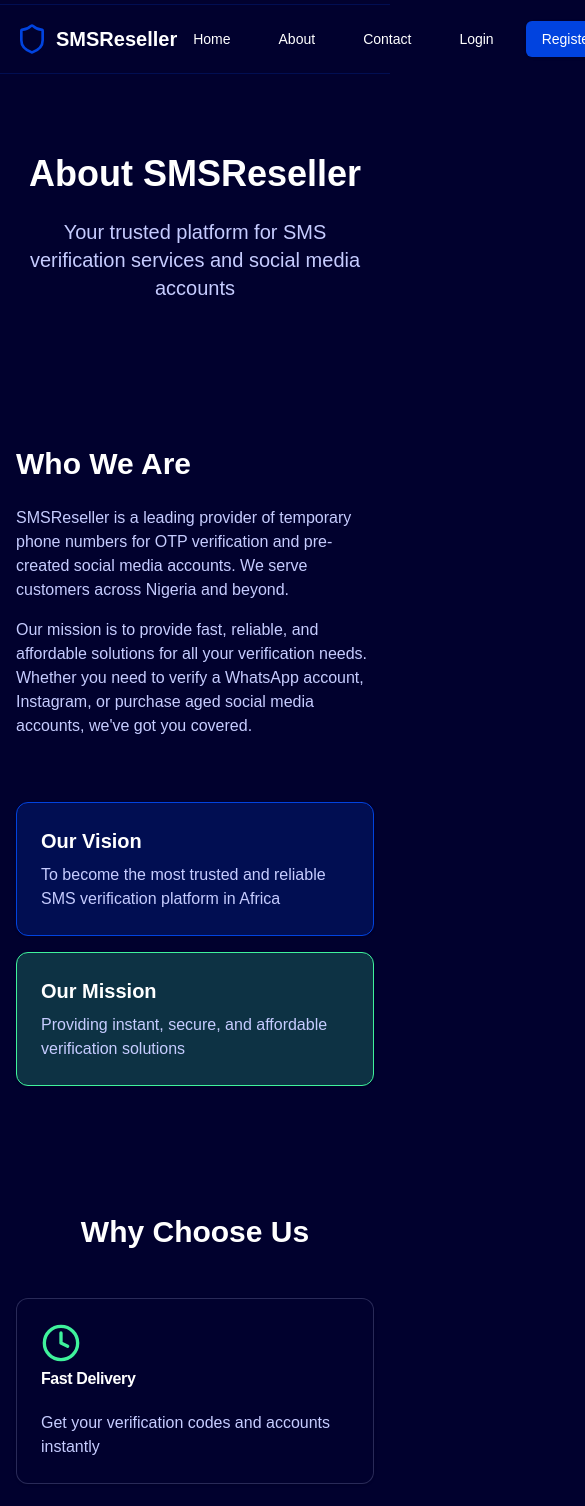
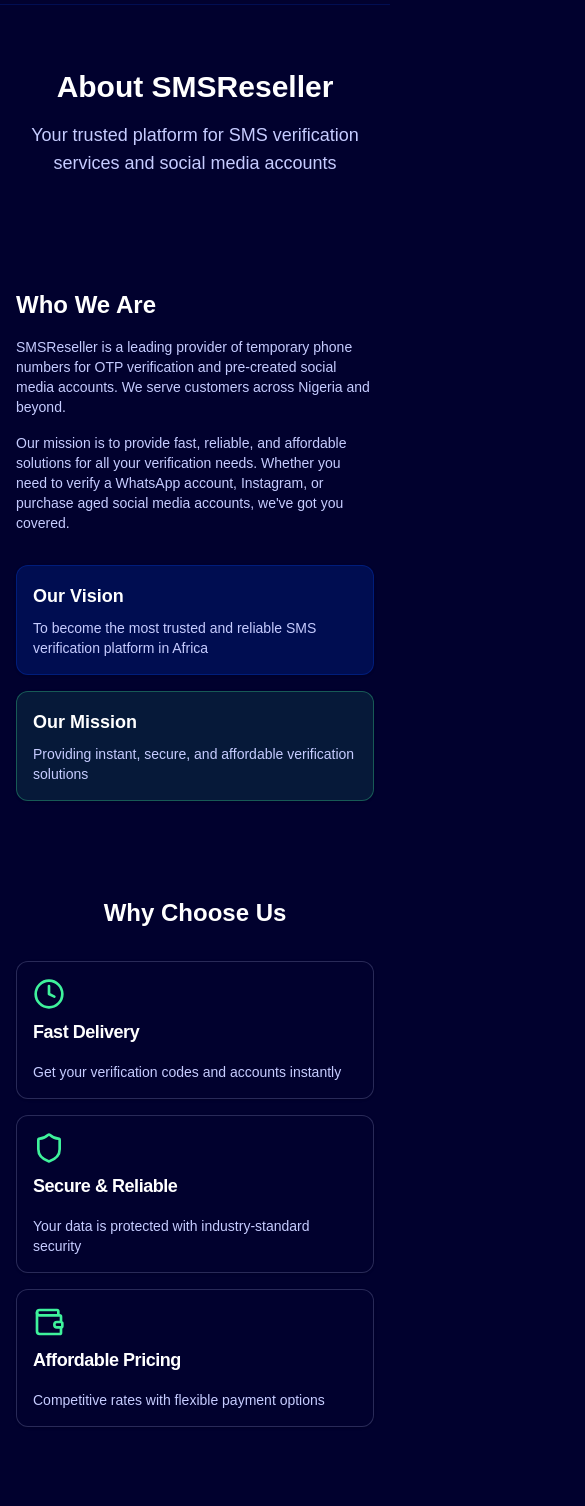
Before and after one commit to RealCraftbot/sms-platform, a Next.js app: page /about in a window 390 px wide. Shown: the part 60-1566 px from the top of the page, 585 px wide, since content can reach past the window. Built offline with nearby package versions, Linux system fonts and the light colour scheme; a web font is replaced by a local one.

Commit message:
fix: Remove duplicate headers from about/contact pages, add mobile responsive

```diff
--- a/src/app/about/page.tsx
+++ b/src/app/about/page.tsx
@@ -3,77 +3,50 @@
 import Link from "next/link"
 import { Button } from "@/components/ui/button"
 import { Card, CardContent, CardDescription, CardHeader, CardTitle } from "@/components/ui/card"
-import { Shield, MessageSquare, CreditCard, Wallet, Mail, Phone, MapPin, Clock } from "lucide-react"
+import { Shield, MessageSquare, CreditCard, Wallet, Clock, ArrowRight } from "lucide-react"
 
 export default function AboutPage() {
   return (
-    <div className="min-h-screen">
-      <header className="border-b border-primary/20 bg-navy">
-        <div className="container mx-auto px-4 py-4 flex items-center justify-between">
-          <div className="flex items-center gap-2">
-            <Shield className="h-8 w-8 text-primary-blue" />
-            <span className="text-xl font-bold text-white">SMSReseller</span>
-          </div>
-          <nav className="flex items-center gap-4">
-            <Link href="/">
-              <Button variant="ghost" className="text-white">Home</Button>
-            </Link>
-            <Link href="/about">
-              <Button variant="ghost" className="text-white">About</Button>
-            </Link>
-            <Link href="/contact">
-              <Button variant="ghost" className="text-white">Contact</Button>
-            </Link>
-            <Link href="/login">
-              <Button variant="ghost" className="text-white">Login</Button>
-            </Link>
-            <Link href="/register">
-              <Button>Register</Button>
-            </Link>
-          </nav>
-        </div>
-      </header>
-
-      <main className="flex-1 bg-navy">
-        <section className="py-20">
+    <div className="min-h-screen bg-navy">
+      <section className="py-16 md:py-20">
         <div className="container mx-auto px-4">
-            <h1 className="text-4xl md:text-5xl font-bold text-white text-center mb-6">
+          <h1 className="text-3xl md:text-5xl font-bold text-white text-center mb-4 md:mb-6">
             About SMSReseller
           </h1>
-            <p className="text-xl text-light-lavender text-center max-w-3xl mx-auto">
+          <p className="text-lg md:text-xl text-light-lavender text-center max-w-3xl mx-auto">
             Your trusted platform for SMS verification services and social media accounts
           </p>
         </div>
       </section>
 
-        <section className="py-16">
+      <section className="py-12 md:py-16">
         <div className="container mx-auto px-4">
-            <div className="grid md:grid-cols-2 gap-12 items-center">
+          <div className="grid md:grid-cols-2 gap-8 md:gap-12 items-start">
             <div>
-                <h2 className="text-3xl font-bold text-white mb-6">Who We Are</h2>
-                <p className="text-light-lavender mb-4">
+              <h2 className="text-2xl md:text-3xl font-bold text-white mb-4 md:mb-6">Who We Are</h2>
+              <p className="text-light-lavender mb-4 text-sm md:text-base">
                 SMSReseller is a leading provider of temporary phone numbers for OTP verification
                 and pre-created social media accounts. We serve customers across Nigeria and beyond.
               </p>
-                <p className="text-light-lavender mb-4">
+              <p className="text-light-lavender text-sm md:text-base">
                 Our mission is to provide fast, reliable, and affordable solutions for all your
                 verification needs. Whether you need to verify a WhatsApp account, Instagram,
                 or purchase aged social media accounts, we've got you covered.
               </p>
             </div>
             <div className="grid gap-4">
-                <Card className="bg-primary-blue/20 border-primary-blue">
-                  <CardContent className="p-6">
-                    <h3 className="text-xl font-semibold text-white mb-2">Our Vision</h3>
-                    <p className="text-light-lavender">
+              <Card className="bg-primary-blue/20 border-primary-blue/30">
+                <CardContent className="p-4 md:p-6">
+                  <h3 className="text-lg md:text-xl font-semibold text-white mb-2">Our Vision</h3>
+                  <p className="text-light-lavender text-sm md:text-base">
                     To become the most trusted and reliable SMS verification platform in Africa
                   </p>
                 </CardContent>
               </Card>
-                <Card className="bg-mint-green/20 border-mint-green">
-                  <CardContent className="p-6">
-                    <h3 className="text-xl font-semibold text-white mb-2">Our Mission</h3>
-                    <p className="text-light-lavender">
+              <Card className="bg-mint-green/10 border-mint-green/30">
+                <CardContent className="p-4 md:p-6">
+                  <h3 className="text-lg md:text-xl font-semibold text-white mb-2">Our Mission</h3>
+                  <p className="text-light-lavender text-sm md:text-base">
                     Providing instant, secure, and affordable verification solutions
                   </p>
                 </CardContent>
@@ -83,39 +56,39 @@
         </div>
       </section>
 
-        <section className="py-16">
+      <section className="py-12 md:py-16">
         <div className="container mx-auto px-4">
-            <h2 className="text-3xl font-bold text-white text-center mb-12">Why Choose Us</h2>
-            <div className="grid md:grid-cols-3 gap-6">
+          <h2 className="text-2xl md:text-3xl font-bold text-white text-center mb-8 md:mb-12">Why Choose Us</h2>
+          <div className="grid sm:grid-cols-2 lg:grid-cols-3 gap-4 md:gap-6">
             <Card className="bg-navy border-light-lavender/20">
-                <CardHeader>
-                  <Clock className="h-10 w-10 text-mint-green mb-2" />
-                  <CardTitle className="text-white">Fast Delivery</CardTitle>
+              <CardHeader className="p-4 md:p-6">
+                <Clock className="h-8 w-8 md:h-10 md:w-10 text-mint-green mb-2" />
+                <CardTitle className="text-white text-lg">Fast Delivery</CardTitle>
               </CardHeader>
-                <CardContent>
-                  <p className="text-light-lavender">
+              <CardContent className="p-4 md:p-6 pt-0">
+                <p className="text-light-lavender text-sm md:text-base">
                   Get your verification codes and accounts instantly
                 </p>
               </CardContent>
             </Card>
             <Card className="bg-navy border-light-lavender/20">
-                <CardHeader>
-                  <Shield className="h-10 w-10 text-mint-green mb-2" />
-                  <CardTitle className="text-white">Secure & Reliable</CardTitle>
+              <CardHeader className="p-4 md:p-6">
+                <Shield className="h-8 w-8 md:h-10 md:w-10 text-mint-green mb-2" />
+                <CardTitle className="text-white text-lg">Secure & Reliable</CardTitle>
               </CardHeader>
-                <CardContent>
-                  <p className="text-light-lavender">
+              <CardContent className="p-4 md:p-6 pt-0">
+                <p className="text-light-lavender text-sm md:text-base">
                   Your data is protected with industry-standard security
                 </p>
               </CardContent>
             </Card>
-              <Card className="bg-navy border-light-lavender/20">
-                <CardHeader>
-                  <Wallet className="h-10 w-10 text-mint-green mb-2" />
-                  <CardTitle className="text-white">Affordable Pricing</CardTitle>
+            <Card className="bg-navy border-light-lavender/20 sm:col-span-2 lg:col-span-1">
+              <CardHeader className="p-4 md:p-6">
+                <Wallet className="h-8 w-8 md:h-10 md:w-10 text-mint-green mb-2" />
+                <CardTitle className="text-white text-lg">Affordable Pricing</CardTitle>
               </CardHeader>
-                <CardContent>
-                  <p className="text-light-lavender">
+              <CardContent className="p-4 md:p-6 pt-0">
+                <p className="text-light-lavender text-sm md:text-base">
                   Competitive rates with flexible payment options
                 </p>
               </CardContent>
@@ -124,42 +97,42 @@
         </div>
       </section>
 
-        <section className="py-16">
+      <section className="py-12 md:py-16">
         <div className="container mx-auto px-4">
-            <h2 className="text-3xl font-bold text-white text-center mb-12">Our Services</h2>
-            <div className="grid md:grid-cols-2 lg:grid-cols-4 gap-6">
+          <h2 className="text-2xl md:text-3xl font-bold text-white text-center mb-8 md:mb-12">Our Services</h2>
+          <div className="grid sm:grid-cols-2 lg:grid-cols-4 gap-4 md:gap-6">
             <Card className="bg-navy border-light-lavender/20">
-                <CardHeader>
-                  <MessageSquare className="h-10 w-10 text-primary-blue mb-2" />
-                  <CardTitle className="text-white">SMS Verification</CardTitle>
-                  <CardDescription className="text-light-lavender">
+              <CardHeader className="p-4 md:p-6">
+                <MessageSquare className="h-8 w-8 md:h-10 md:w-10 text-primary-blue mb-2" />
+                <CardTitle className="text-white text-lg">SMS Verification</CardTitle>
+                <CardDescription className="text-light-lavender text-xs md:text-sm">
                   Temporary numbers for WhatsApp, Instagram, Google, and more
                 </CardDescription>
               </CardHeader>
             </Card>
             <Card className="bg-navy border-light-lavender/20">
-                <CardHeader>
-                  <Shield className="h-10 w-10 text-primary-blue mb-2" />
-                  <CardTitle className="text-white">Social Logs</CardTitle>
-                  <CardDescription className="text-light-lavender">
+              <CardHeader className="p-4 md:p-6">
+                <Shield className="h-8 w-8 md:h-10 md:w-10 text-primary-blue mb-2" />
+                <CardTitle className="text-white text-lg">Social Logs</CardTitle>
+                <CardDescription className="text-light-lavender text-xs md:text-sm">
                   Pre-created aged accounts for Instagram, Facebook, Twitter
                 </CardDescription>
               </CardHeader>
             </Card>
             <Card className="bg-navy border-light-lavender/20">
-                <CardHeader>
-                  <CreditCard className="h-10 w-10 text-primary-blue mb-2" />
-                  <CardTitle className="text-white">Paystack Payments</CardTitle>
-                  <CardDescription className="text-light-lavender">
+              <CardHeader className="p-4 md:p-6">
+                <CreditCard className="h-8 w-8 md:h-10 md:w-10 text-primary-blue mb-2" />
+                <CardTitle className="text-white text-lg">Paystack Payments</CardTitle>
+                <CardDescription className="text-light-lavender text-xs md:text-sm">
                   Pay with card, bank transfer, or USSD
                 </CardDescription>
               </CardHeader>
             </Card>
             <Card className="bg-navy border-light-lavender/20">
-                <CardHeader>
-                  <Wallet className="h-10 w-10 text-primary-blue mb-2" />
-                  <CardTitle className="text-white">Manual Transfer</CardTitle>
-                  <CardDescription className="text-light-lavender">
+              <CardHeader className="p-4 md:p-6">
+                <Wallet className="h-8 w-8 md:h-10 md:w-10 text-primary-blue mb-2" />
+                <CardTitle className="text-white text-lg">Manual Transfer</CardTitle>
+                <CardDescription className="text-light-lavender text-xs md:text-sm">
                   Bank transfer with easy screenshot upload
                 </CardDescription>
               </CardHeader>
@@ -168,33 +141,26 @@
         </div>
       </section>
 
-        <section className="py-16 bg-primary-blue/10">
+      <section className="py-12 md:py-16 bg-primary-blue/10">
         <div className="container mx-auto px-4 text-center">
-            <h2 className="text-3xl font-bold text-white mb-6">Ready to Get Started?</h2>
-            <p className="text-light-lavender mb-8 max-w-2xl mx-auto">
+          <h2 className="text-2xl md:text-3xl font-bold text-white mb-4 md:mb-6">Ready to Get Started?</h2>
+          <p className="text-light-lavender mb-6 md:mb-8 max-w-2xl mx-auto text-sm md:text-base">
             Join thousands of satisfied customers who trust SMSReseller for their verification needs
           </p>
-            <div className="flex gap-4 justify-center">
+          <div className="flex flex-col sm:flex-row gap-3 md:gap-4 justify-center">
             <Link href="/register">
-                <Button size="lg" className="bg-mint-green text-navy hover:bg-mint-green/80">
+              <Button size="lg" className="bg-mint-green text-navy hover:bg-mint-green/80 w-full sm:w-auto">
                 Create Account
               </Button>
             </Link>
             <Link href="/contact">
-                <Button size="lg" variant="outline" className="text-white border-white hover:bg-white/10">
+              <Button size="lg" variant="outline" className="text-white border-white hover:bg-white/10 w-full sm:w-auto">
                 Contact Us
               </Button>
             </Link>
           </div>
         </div>
       </section>
-      </main>
-
-      <footer className="border-t border-primary/20 py-8 bg-navy">
-        <div className="container mx-auto px-4 text-center text-light-lavender">
-          <p>&copy; 2026 SMSReseller. All rights reserved.</p>
-        </div>
-      </footer>
     </div>
   )
 }
```
Also changed, not shown: src/app/contact/page.tsx (+46 -47 lines). Lines whose indentation alone changed are shown as unchanged.
